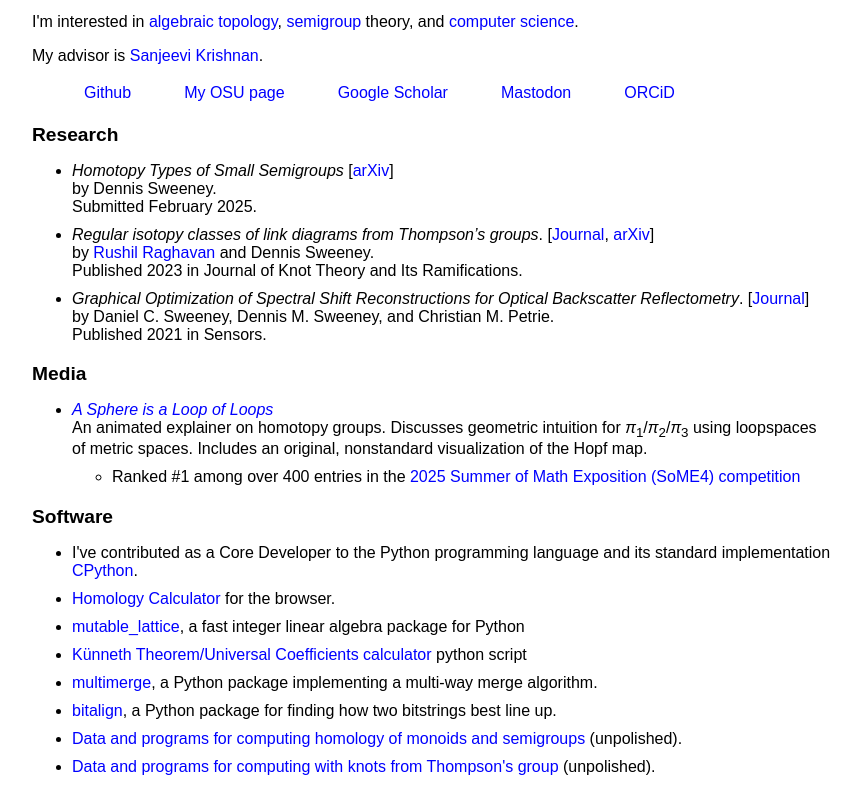
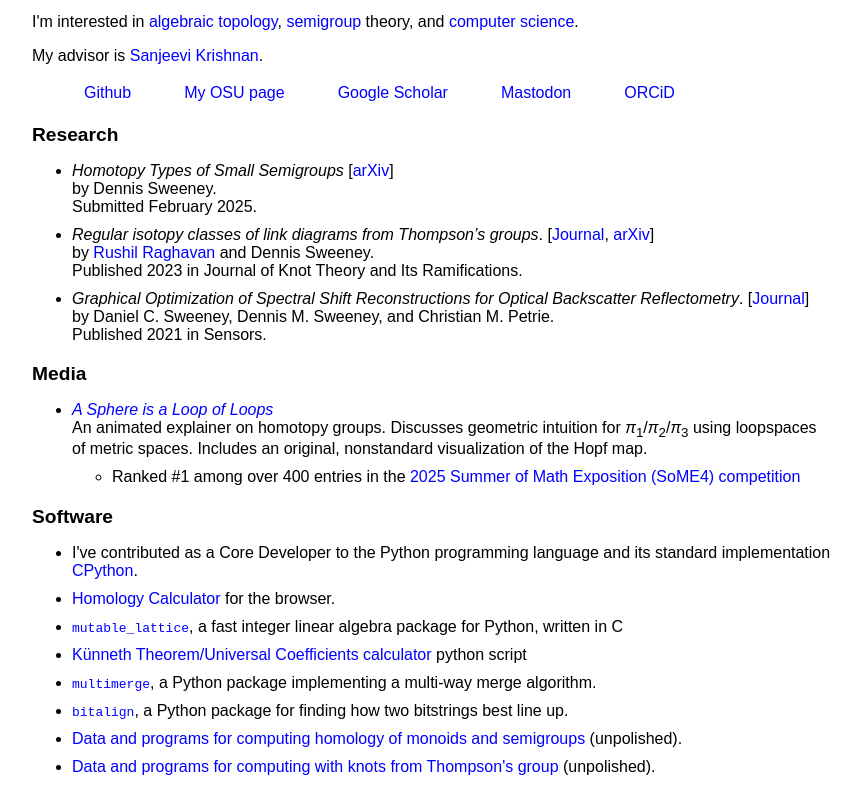
Before and after one commit to sweeneyde/sweeneyde.github.io, a plain HTML site: page index.html in a window 1280 px wide. Shown: the part 101-893 px from the top of the page, without its empty margins (208-1069 px from the left). Drawn offline with Linux system fonts and the light colour scheme.

Commit message:
code tags

```diff
--- a/index.html
+++ b/index.html
@@ -89,10 +89,10 @@
 <ul>
     <li>I've contributed as a Core Developer to the Python programming language and its standard implementation <a href="https://github.com/python/cpython">CPython</a>.</li>
     <li><a href="https://sweeneyde.github.io/homology-js/">Homology Calculator</a> for the browser.</li>
-    <li><a href="https://pypi.org/project/mutable-lattice/">mutable_lattice</a>, a fast integer linear algebra package for Python</li>
+    <li><a href="https://pypi.org/project/mutable-lattice/"><code>mutable_lattice</code></a>, a fast integer linear algebra package for Python, written in C</li>
     <li><a href="https://gist.github.com/sweeneyde/ad7a21ebefadf8ce7063f3ffdc62447f">Künneth Theorem/Universal Coefficients calculator</a> python script</li>
-    <li><a href="https://pypi.org/project/multimerge/">multimerge</a>, a Python package implementing a multi-way merge algorithm.</li>
-    <li><a href="https://pypi.org/project/bitalign/">bitalign</a>, a Python package for finding how two bitstrings best line up.</li>
+    <li><a href="https://pypi.org/project/multimerge/"><code>multimerge</code></a>, a Python package implementing a multi-way merge algorithm.</li>
+    <li><a href="https://pypi.org/project/bitalign/"><code>bitalign</code></a>, a Python package for finding how two bitstrings best line up.</li>
     <li><a href="https://github.com/sweeneyde/monoid_homology">Data and programs for computing homology of monoids and semigroups</a> (unpolished).</li>
     <li><a href="https://github.com/sweeneyde/thompson_knots">Data and programs for computing with knots from Thompson's group</a> (unpolished).</li>
 </ul>
```
